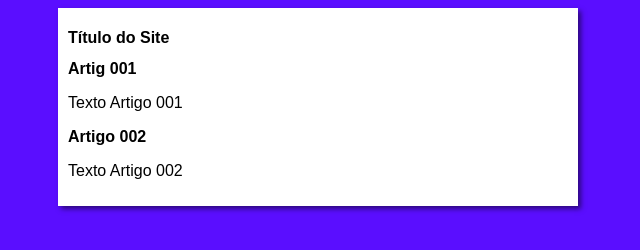
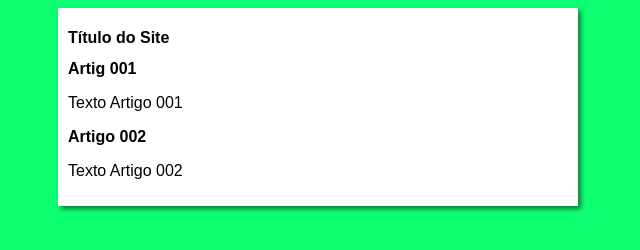
Before and after one commit to LeonardoNunesAlmeida/Projeto-site, a plain HTML site: page index.html in a window 1280 px wide. Shown: the whole page, without its empty margins (322-962 px from the left). Drawn offline with Linux system fonts and the light colour scheme.

Commit message:
troca de cor

```diff
--- a/estilos/style.css
+++ b/estilos/style.css
@@ -4,7 +4,7 @@
 
 }
 body {
-    background-color: rgb(90, 14, 255);
+    background-color: rgb(14, 255, 114);
 }
 
 main {
```
